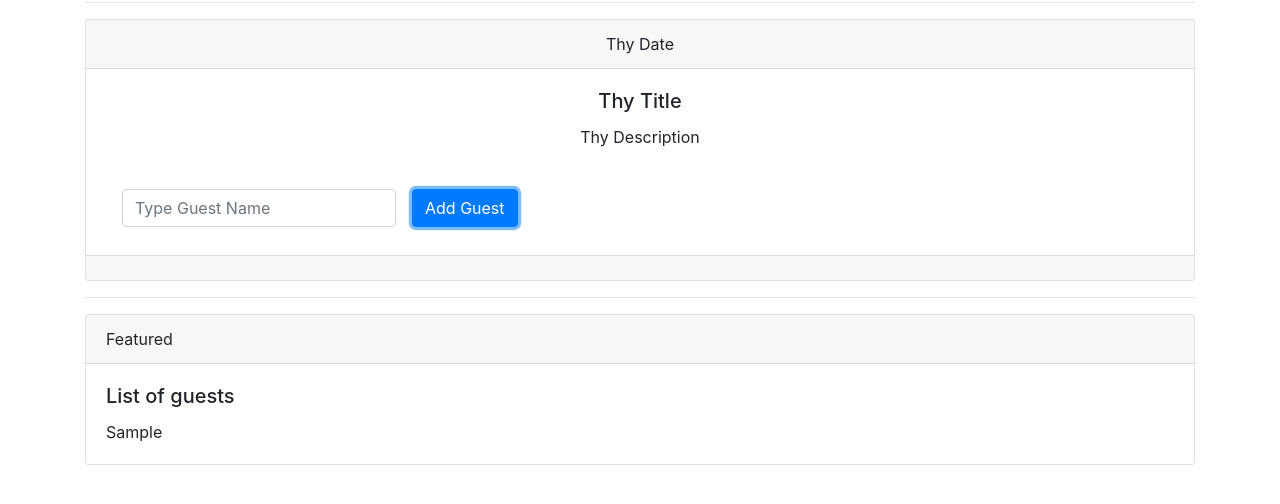
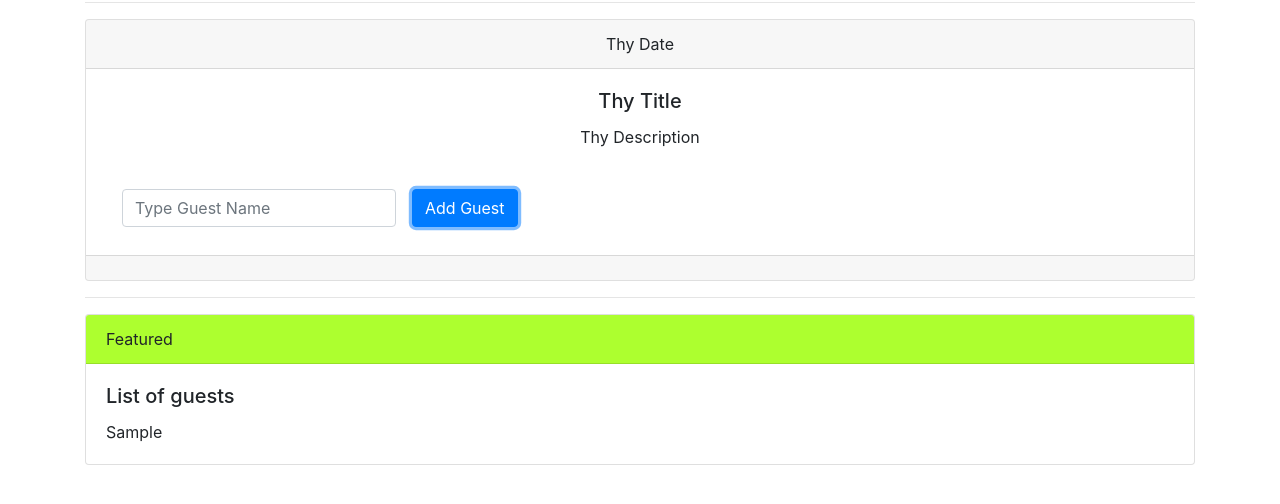
Before and after one commit to prateekvarma/VueGuestList, a plain HTML site: page index.html in a window 1280 px wide. Both pictures are taken after typing "Sample" into the empty fields and a click on the button "Add Guest". Shown: the part 70-574 px from the top of the page. Drawn offline with nearby package versions, Linux system fonts and the light colour scheme.

Commit message:
added dynamic css on form submit

```diff
--- a/app.css
+++ b/app.css
@@ -0,0 +1,3 @@
+.greenBgClass{
+    background-color:greenyellow;
+}
--- a/app.js
+++ b/app.js
@@ -7,13 +7,16 @@ new Vue({
         eventDescription: "Thy Description"
         },
         newNameText: '',
-        guestList: []
+        guestList: [],
+        makeGreen: ''
     },
     methods: {
         formSubmit: function() {
             if(this.newNameText.length > 0){
                 this.guestList.push(this.newNameText)
+                // following is to clear input text after submit
                 this.newNameText = ''
+                this.makeGreen = 'greenBgClass'
             }
         }
     }
--- a/index.html
+++ b/index.html
@@ -6,6 +6,7 @@
     <meta name="viewport" content="width=device-width, initial-scale=1.0">
     <link rel="stylesheet" href="https://stackpath.bootstrapcdn.com/bootstrap/4.1.3/css/bootstrap.min.css" integrity="sha384-MCw98/SFnGE8fJT3GXwEOngsV7Zt27NXFoaoApmYm81iuXoPkFOJwJ8ERdknLPMO" crossorigin="anonymous">
     <script src="https://stackpath.bootstrapcdn.com/bootstrap/4.1.3/js/bootstrap.min.js" integrity="sha384-ChfqqxuZUCnJSK3+MXmPNIyE6ZbWh2IMqE241rYiqJxyMiZ6OW/JmZQ5stwEULTy" crossorigin="anonymous"></script>
+    <link rel="stylesheet" href="./app.css">
     <title>Vue Guest List</title>
 </head>
 <body>
@@ -46,7 +47,7 @@
             <div class="row">
                 <div class="col-sm-12">
                     <div class="card">
-                        <div class="card-header">
+                        <div class="card-header" v-bind:class="makeGreen">
                           Featured
                         </div>
                         <div v-if="guestList.length > 0" class="card-body">
```
